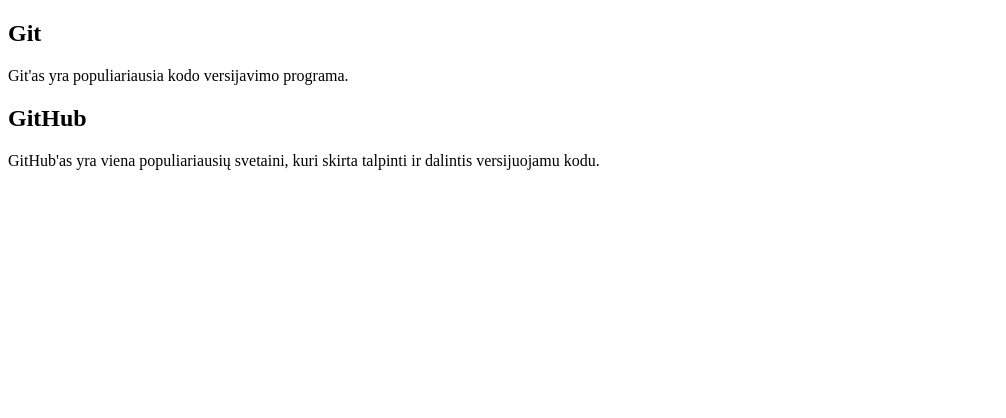
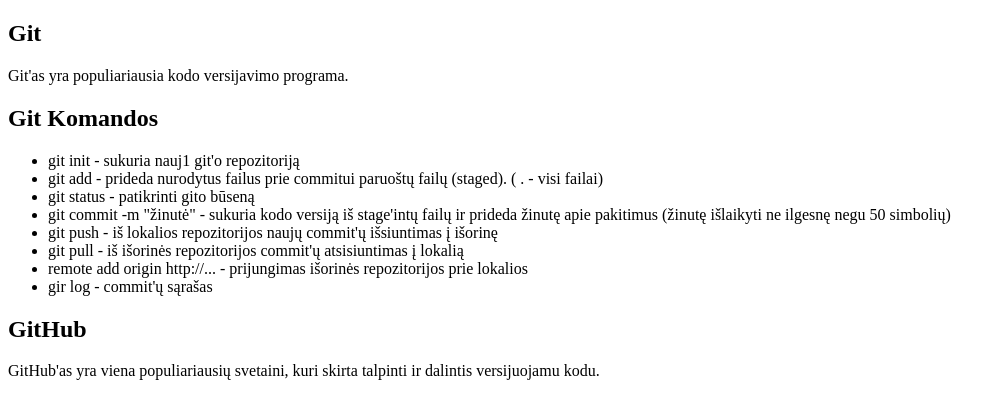
Before and after one commit to GintareSlusnyte/hello, a plain HTML site: page index.html in a window 1280 px wide. Shown: the whole page, without its empty margins (0-1006 px from the left). Drawn offline with Linux system fonts and the light colour scheme.

Commit message:
Pridėtos Git komandos

```diff
--- a/index.html
+++ b/index.html
@@ -15,6 +15,17 @@
             <p>
                 Git'as yra populiariausia kodo versijavimo programa.
             </p>
+            <h2>Git Komandos</h2>
+            <ul>
+                <li>git init - sukuria nauj1 git'o repozitoriją</li>
+                <li>git add - prideda nurodytus failus prie commitui paruoštų failų (staged). ( . - visi failai) </li>
+                <li>git status - patikrinti gito būseną</li>
+                <li>git commit -m "žinutė" - sukuria kodo versiją iš stage'intų failų ir prideda žinutę apie pakitimus (žinutę išlaikyti ne ilgesnę negu 50 simbolių)</li>
+                <li>git push - iš lokalios repozitorijos naujų commit'ų išsiuntimas į išorinę</li>
+                <li> git pull - iš išorinės repozitorijos commit'ų atsisiuntimas į lokalią</li>
+                <li>remote add origin http://... - prijungimas išorinės repozitorijos prie lokalios</li>
+                <li>gir log - commit'ų sąrašas</li>
+            </ul>
         </section>
         <section id="gitHub">
             <h1>GitHub</h1>
```
